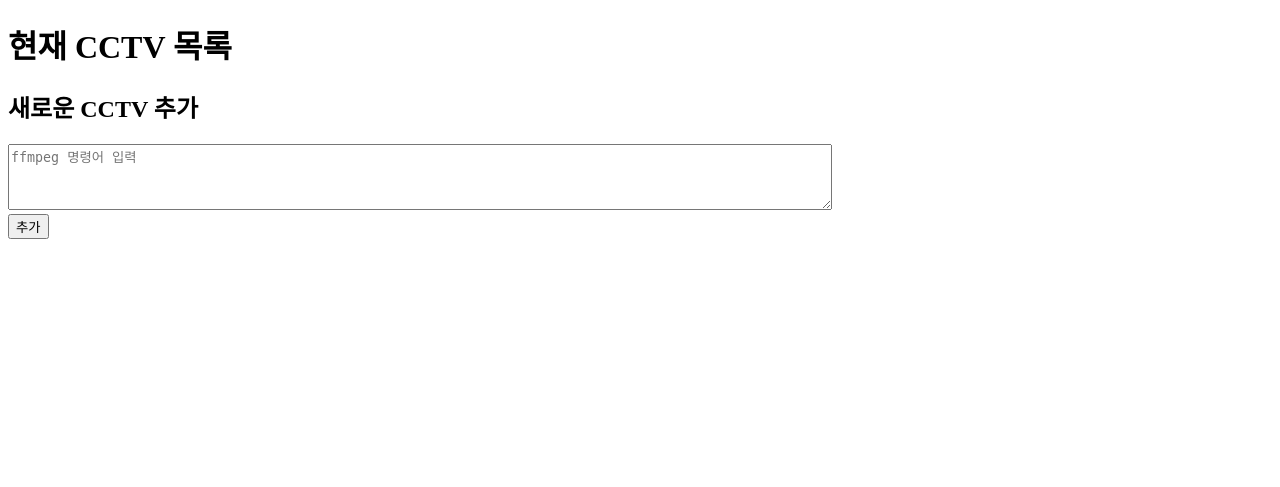
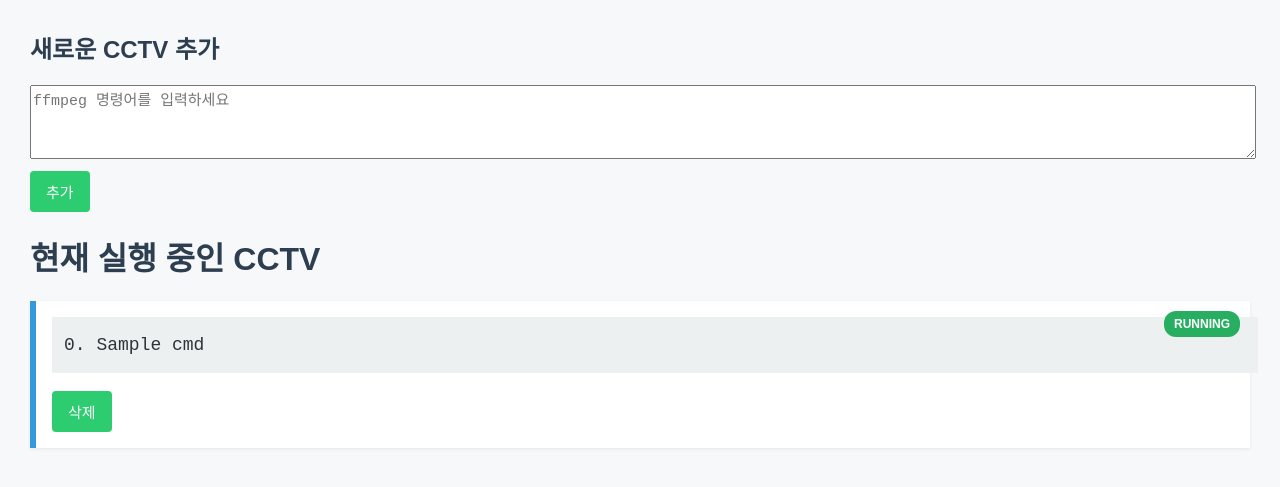
Before and after one commit to BonhyeonGu/FFController, a Flask app: template templates/index.html in a window 1280 px wide. Shown: the top 487 px of the page. Run offline with Flask 3, Linux system fonts and the light colour scheme; the template is opened without the code that fills it: most values are stand-ins (such as "Sample title", 1, 10 or a date in 2020).

Commit message:
버전업

```diff
--- a/app.py
+++ b/app.py
@@ -70,11 +70,19 @@
 @app.route('/', methods=['GET', 'POST'])
 def index():
     data = readJson()
+
+    # 상태 확인 추가
+    for entry in data["proc"]:
+        pid = entry.get("pid")
+        alive = psutil.pid_exists(pid) if pid else False
+        found = procFind(entry["cmd"])
+        entry["status"] = "RUNNING" if alive and found else "DEAD"
+
     if request.method == 'POST':
         if 'cmd' in request.form:
             newCmd = request.form['cmd']
             pid = procStart(newCmd)
-            data["proc"].append({"cmd": newCmd, "pid": pid})
+            data["proc"].append({"cmd": newCmd, "pid": pid, "status": "RUNNING"})
             writeJson(data)
         elif 'delete_index' in request.form:
             idx = int(request.form['delete_index'])
@@ -82,6 +90,7 @@
             del data["proc"][idx]
             writeJson(data)
         return redirect('/')
+
     return renderTemplate(data)
 
 
--- a/templates/index.html
+++ b/templates/index.html
@@ -2,26 +2,141 @@
 <html lang="ko">
 <head>
   <meta charset="UTF-8">
-  <title>CCTV 프로세스 매니저</title>
+  <title>CCTV 프로세스 관리자</title>
+  <style>
+    body {
+      font-family: Arial, sans-serif;
+      background-color: #f6f8fa;
+      margin: 30px;
+      color: #333;
+    }
+
+    h1, h2 {
+      color: #2c3e50;
+    }
+
+    ul {
+      padding-left: 0;
+      list-style: none;
+    }
+
+    li {
+      background-color: #ffffff;
+      border-left: 6px solid #3498db;
+      padding: 16px;
+      margin-bottom: 12px;
+      font-size: 18px;
+      line-height: 1.5;
+      word-break: break-word;
+      box-shadow: 0 1px 3px rgba(0,0,0,0.08);
+      position: relative;
+    }
+
+    .cmd-label {
+      font-family: 'Courier New', monospace;
+      background-color: #ecf0f1;
+      padding: 12px;
+      display: inline-block;
+      width: 100%;
+      font-size: 18px;
+      line-height: 1.8;
+      color: #2d3436;
+      white-space: pre-wrap;
+    }
+
+    .status-badge {
+      position: absolute;
+      top: 10px;
+      right: 10px;
+      padding: 4px 10px;
+      font-size: 12px;
+      font-weight: bold;
+      color: white;
+      border-radius: 12px;
+    }
+
+    .running {
+      background-color: #27ae60;
+    }
+
+    .dead {
+      background-color: #e74c3c;
+    }
+
+    .delete-form {
+      margin-top: 10px;
+    }
+
+    .delete-form button {
+      background-color: #e74c3c;
+      border: none;
+      color: white;
+      padding: 6px 12px;
+      font-size: 14px;
+      cursor: pointer;
+      border-radius: 4px;
+    }
+
+    .delete-form button:hover {
+      background-color: #c0392b;
+    }
+
+    textarea {
+      width: 100%;
+      font-family: 'Courier New', monospace;
+      font-size: 15px;
+    }
+
+    button[type="submit"] {
+      margin-top: 8px;
+      background-color: #2ecc71;
+      border: none;
+      color: white;
+      padding: 10px 16px;
+      font-size: 15px;
+      cursor: pointer;
+      border-radius: 4px;
+    }
+
+    button[type="submit"]:hover {
+      background-color: #27ae60;
+    }
+  </style>
+
+  <script>
+    // 14자마다 <wbr> 추가
+    function insertLineBreaks() {
+      const labels = document.querySelectorAll('.cmd-label');
+      labels.forEach(label => {
+        const original = label.textContent;
+        const wrapped = original.replace(/(.{14})/g, "$1<wbr>");
+        label.innerHTML = wrapped;
+      });
+    }
+    window.onload = insertLineBreaks;
+  </script>
 </head>
 <body>
-  <h1>현재 CCTV 목록</h1>
+  <h2>새로운 CCTV 추가</h2>
+  <form method="POST">
+    <textarea name="cmd" rows="4" placeholder="ffmpeg 명령어를 입력하세요"></textarea><br>
+    <button type="submit">추가</button>
+  </form>
+
+  <h1>현재 실행 중인 CCTV</h1>
   <ul>
-    {% for i, proc in enumerate(data) %}
+    {% for proc in data %}
       <li>
-        {{ i }}. {{ proc.cmd }}
-        <form method="POST" style="display:inline">
-          <input type="hidden" name="delete_index" value="{{ i }}">
+        <div class="cmd-label">{{ loop.index0 }}. {{ proc.cmd }}</div>
+        <div class="status-badge {{ 'running' if proc.status == 'RUNNING' else 'dead' }}">
+          {{ proc.status }}
+        </div>
+        <form method="POST" class="delete-form">
+          <input type="hidden" name="delete_index" value="{{ loop.index0 }}">
           <button type="submit">삭제</button>
         </form>
       </li>
     {% endfor %}
   </ul>
-
-  <h2>새로운 CCTV 추가</h2>
-  <form method="POST">
-    <textarea name="cmd" rows="4" cols="100" placeholder="ffmpeg 명령어 입력"></textarea><br>
-    <button type="submit">추가</button>
-  </form>
 </body>
 </html>
```
Also changed, not shown: docker-compose.yml (+4 -3 lines), 1 other file.
